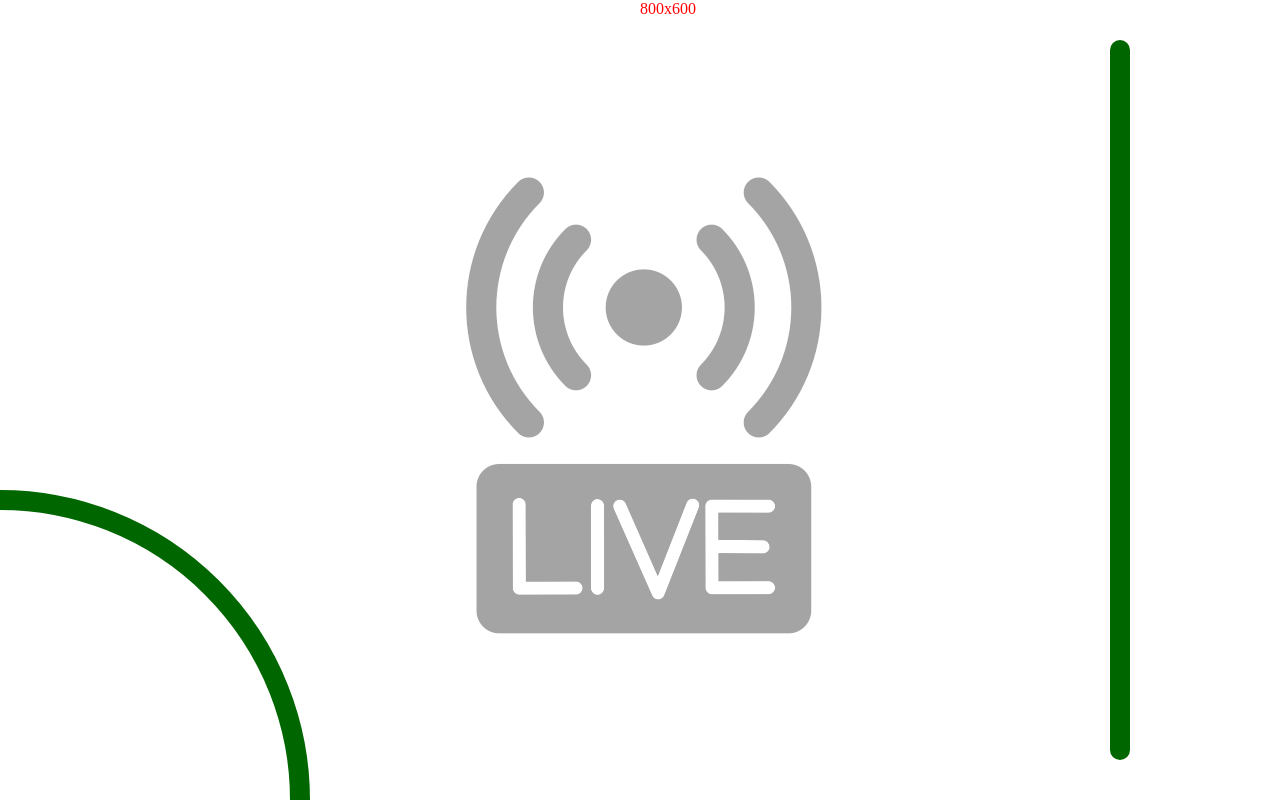
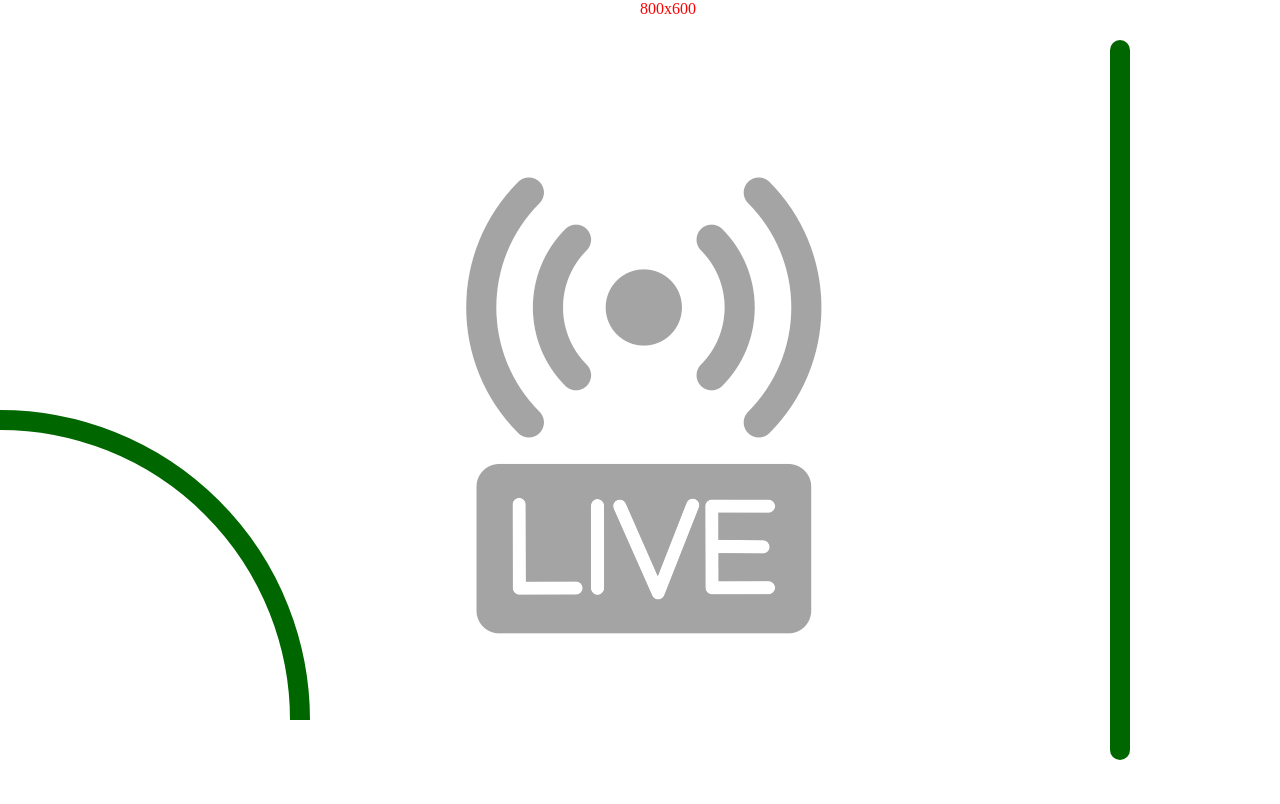
Before and after one commit to sinb-dev/CarControl, a plain HTML site: page app/index.html in a window 1280 px wide. Drawn offline with Linux system fonts and the light colour scheme.

Commit message:
few tweaks to apps and git ignore

```diff
--- a/app/index.html
+++ b/app/index.html
@@ -50,10 +50,15 @@
                     width: auto;
                     height: auto;*/
                 }
-                canvas {
+                #cvsLeft {
+                    position:absolute;
+                    bottom:0;
                 }
                 .vertical {
                     display:none;
+                }
+                #controller {
+                    position:aboslute;
                 }
 
             }
@@ -76,7 +81,7 @@
         <script type="text/javascript" src="script.js"></script>
     </head>
 <body id="b">
-    <div class="row horizontal">
+    <div class="row horizontal" id="controller">
         <div class="col-3 fullHeight" id="col1"><canvas id="cvsLeft"></canvas></div>
         <div class="col-6 fullHeight" style="display:flex;align-items: center;"><img id="stream" style="width:100%; max-width:640px;margin-left:auto;margin-right:auto" /></div>
         <div class="col-3 fullHeight" id="col3"><canvas id="cvsRight"></canvas></div>
@@ -122,6 +127,10 @@ document.addEventListener("DOMContentLoaded", function () {
     debug(screen.width+"x"+screen.availHeight)
     $("#b").on("click",fullscreen);
 });
+window.addEventListener("resize", () => {
+    setupLeft();
+    setupRight();
+})
 function fullscreen() {
     //this.requestFullscreen();
 }
--- a/app/script.js
+++ b/app/script.js
@@ -44,15 +44,15 @@ function setupLeft() {
     var height = $("html").height();
 
     canvas.element.width = width*0.25
-    canvas.element.height = height;
+    canvas.element.height = height*0.5;
     console.log(canvas.element.width)
     //draw wheel
+    var lineWidth = 20;
+    var radius = canvas.element.width - lineWidth
     var cX = 0
-    var cY = height
-    var lineWidth = 20;
+    var cY = radius + lineWidth
     ctx.beginPath()
-    var radius = canvas.element.width - lineWidth
-    ctx.arc(0,height, radius, -Math.PI/2, 0)
+    ctx.arc(cX, cY, radius, -Math.PI/2, 0)
 
     ctx.lineWidth=lineWidth
     ctx.strokeStyle = "#006600"
```
Also changed, not shown: 2 other files.
